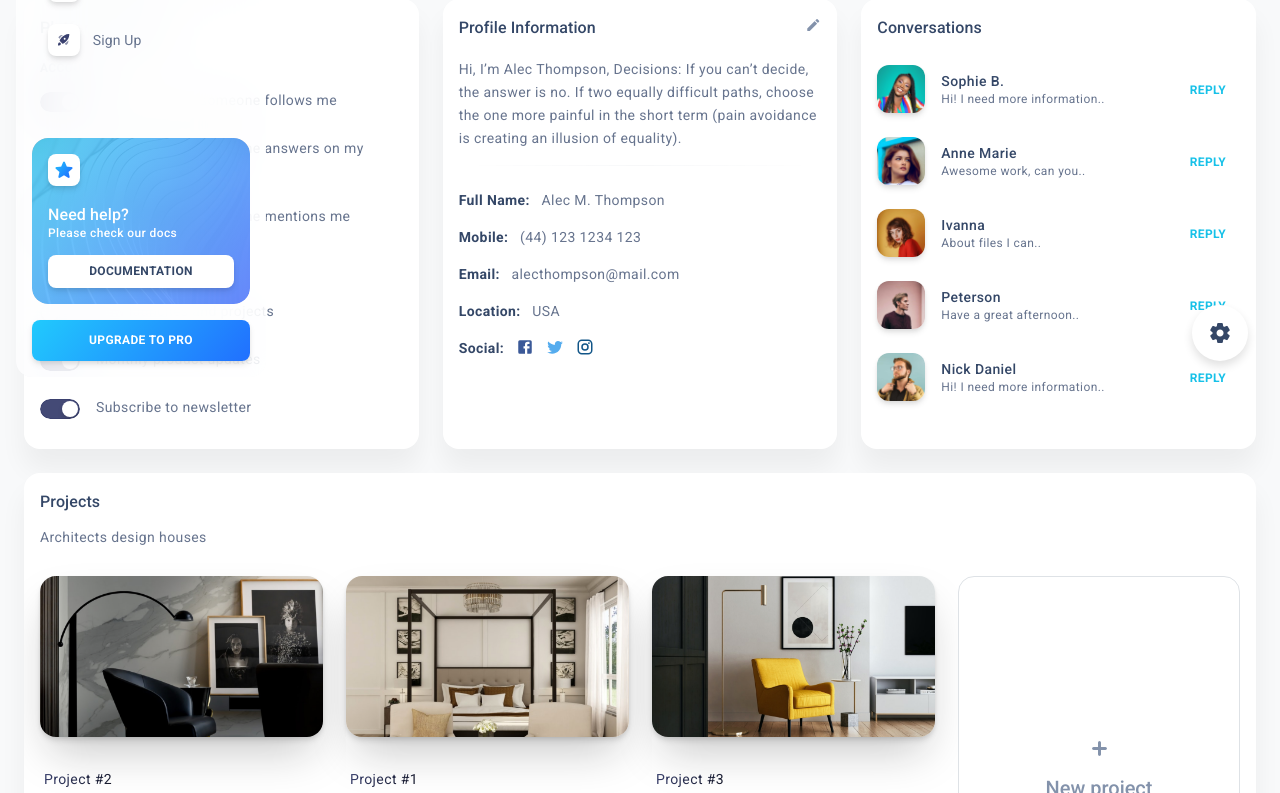
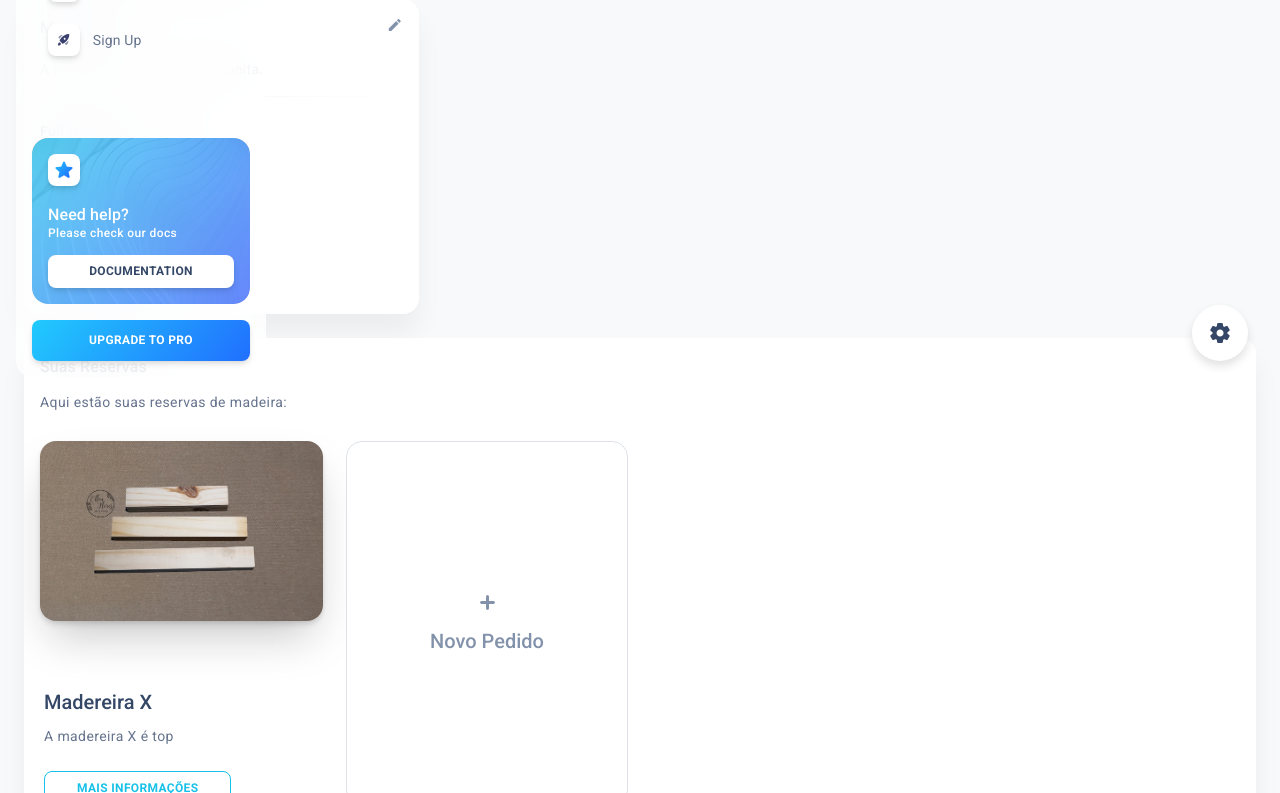
Before and after one commit to danielclm14/Reciclarte, a React (Create React App) app: page /profile in a window 1280 px wide. Shown: the part 407-1200 px from the top of the page. Built offline with nearby package versions, Linux system fonts and the light colour scheme.

Commit message:
Pagina do Perfil do Artesão

```diff
--- a/src/layouts/profile/components/Header/index.js
+++ b/src/layouts/profile/components/Header/index.js
@@ -31,7 +31,6 @@ import SoftAvatar from "components/SoftAvatar";
 import DashboardNavbar from "examples/Navbars/DashboardNavbar";
 
 // Soft UI Dashboard React icons
-import Cube from "examples/Icons/Cube";
 import Document from "examples/Icons/Document";
 import Settings from "examples/Icons/Settings";
 
@@ -41,6 +40,7 @@ import breakpoints from "assets/theme/base/breakpoints";
 // Images
 import burceMars from "assets/images/bruce-mars.jpg";
 import curved0 from "assets/images/curved-images/curved0.jpg";
+import lindomar from "../../../../imagens/lindomar.png"
 
 function Header() {
   const [tabsOrientation, setTabsOrientation] = useState("horizontal");
@@ -80,7 +80,7 @@ function Header() {
         sx={{
           backgroundImage: ({ functions: { rgba, linearGradient }, palette: { gradients } }) =>
             `${linearGradient(
-              rgba(gradients.info.main, 0.6),
+              rgba(gradients.info.main, 1.0),
               rgba(gradients.info.state, 0.6)
             )}, url(${curved0})`,
           backgroundSize: "cover",
@@ -103,7 +103,7 @@ function Header() {
         <Grid container spacing={3} alignItems="center">
           <Grid item>
             <SoftAvatar
-              src={burceMars}
+              src={lindomar}
               alt="profile-image"
               variant="rounded"
               size="xl"
@@ -113,10 +113,10 @@ function Header() {
           <Grid item>
             <SoftBox height="100%" mt={0.5} lineHeight={1}>
               <SoftTypography variant="h5" fontWeight="medium">
-                Alex Thompson
+                Lindomar
               </SoftTypography>
               <SoftTypography variant="button" color="text" fontWeight="medium">
-                CEO / Co-Founder
+                Artesão
               </SoftTypography>
             </SoftBox>
           </Grid>
@@ -128,9 +128,9 @@ function Header() {
                 onChange={handleSetTabValue}
                 sx={{ background: "transparent" }}
               >
-                <Tab label="App" icon={<Cube />} />
-                <Tab label="Message" icon={<Document />} />
-                <Tab label="Settings" icon={<Settings />} />
+
+                <Tab label="Mensagens" icon={<Document />} />
+                <Tab label="Configurações" icon={<Settings />} />
               </Tabs>
             </AppBar>
           </Grid>
--- a/src/layouts/profile/index.js
+++ b/src/layouts/profile/index.js
@@ -1,17 +1,3 @@
-/**
-=========================================================
-* Soft UI Dashboard React - v4.0.0
-=========================================================
-
-* Product Page: https://www.creative-tim.com/product/soft-ui-dashboard-react
-* Copyright 2022 Creative Tim (https://www.creative-tim.com)
-
-Coded by www.creative-tim.com
-
- =========================================================
-
-* The above copyright notice and this permission notice shall be included in all copies or substantial portions of the Software.
-*/
 
 // @mui material components
 import Grid from "@mui/material/Grid";
@@ -28,27 +14,17 @@ import SoftTypography from "components/SoftTypography";
 
 // Soft UI Dashboard React examples
 import DashboardLayout from "examples/LayoutContainers/DashboardLayout";
-import Footer from "examples/Footer";
 import ProfileInfoCard from "examples/Cards/InfoCards/ProfileInfoCard";
-import ProfilesList from "examples/Lists/ProfilesList";
 import DefaultProjectCard from "examples/Cards/ProjectCards/DefaultProjectCard";
 import PlaceholderCard from "examples/Cards/PlaceholderCard";
 
 // Overview page components
 import Header from "layouts/profile/components/Header";
-import PlatformSettings from "layouts/profile/components/PlatformSettings";
 
 // Data
-import profilesListData from "layouts/profile/data/profilesListData";
 
 // Images
-import homeDecor1 from "assets/images/home-decor-1.jpg";
-import homeDecor2 from "assets/images/home-decor-2.jpg";
-import homeDecor3 from "assets/images/home-decor-3.jpg";
-import team1 from "assets/images/team-1.jpg";
-import team2 from "assets/images/team-2.jpg";
-import team3 from "assets/images/team-3.jpg";
-import team4 from "assets/images/team-4.jpg";
+import pinus3 from "imagens/pinus3.jpg";
 
 function Overview() {
   return (
@@ -57,31 +33,28 @@ function Overview() {
       <SoftBox mt={5} mb={3}>
         <Grid container spacing={3}>
           <Grid item xs={12} md={6} xl={4}>
-            <PlatformSettings />
-          </Grid>
-          <Grid item xs={12} md={6} xl={4}>
             <ProfileInfoCard
-              title="profile information"
-              description="Hi, I’m Alec Thompson, Decisions: If you can’t decide, the answer is no. If two equally difficult paths, choose the one more painful in the short term (pain avoidance is creating an illusion of equality)."
+              title="Meu Perfil"
+              description="A madeira do lixo é a mais bonita. "
               info={{
-                fullName: "Alec M. Thompson",
-                mobile: "(44) 123 1234 123",
-                email: "alecthompson@mail.com",
-                location: "USA",
+                fullName: "Lindomar ",
+                mobile: "(81) 99616-1403",
+                email: "lindomar@gmail.com",
+                location: "Rua da Moeda, 232",
               }}
               social={[
                 {
-                  link: "https://www.facebook.com/CreativeTim/",
+                  link: "https://www.facebook.com/",
                   icon: <FacebookIcon />,
                   color: "facebook",
                 },
                 {
-                  link: "https://twitter.com/creativetim",
+                  link: "https://twitter.com/",
                   icon: <TwitterIcon />,
                   color: "twitter",
                 },
                 {
-                  link: "https://www.instagram.com/creativetimofficial/",
+                  link: "https://www.instagram.com/",
                   icon: <InstagramIcon />,
                   color: "instagram",
                 },
@@ -89,9 +62,7 @@ function Overview() {
               action={{ route: "", tooltip: "Edit Profile" }}
             />
           </Grid>
-          <Grid item xs={12} xl={4}>
-            <ProfilesList title="conversations" profiles={profilesListData} />
-          </Grid>
+
         </Grid>
       </SoftBox>
       <SoftBox mb={3}>
@@ -99,12 +70,12 @@ function Overview() {
           <SoftBox pt={2} px={2}>
             <SoftBox mb={0.5}>
               <SoftTypography variant="h6" fontWeight="medium">
-                Projects
+                Suas Reservas
               </SoftTypography>
             </SoftBox>
             <SoftBox mb={1}>
               <SoftTypography variant="button" fontWeight="regular" color="text">
-                Architects design houses
+                Aqui estão suas reservas de madeira:
               </SoftTypography>
             </SoftBox>
           </SoftBox>
@@ -112,73 +83,29 @@ function Overview() {
             <Grid container spacing={3}>
               <Grid item xs={12} md={6} xl={3}>
                 <DefaultProjectCard
-                  image={homeDecor1}
-                  label="project #2"
-                  title="modern"
-                  description="As Uber works through a huge amount of internal management turmoil."
+                  image={pinus3}
+                  // label="project #2"
+                  title="Madereira X"
+                  description="A madereira X é top"
                   action={{
                     type: "internal",
-                    route: "/pages/profile/profile-overview",
+                    route: "/tables",
                     color: "info",
-                    label: "view project",
+                    label: "Mais informações",
                   }}
-                  authors={[
-                    { image: team1, name: "Elena Morison" },
-                    { image: team2, name: "Ryan Milly" },
-                    { image: team3, name: "Nick Daniel" },
-                    { image: team4, name: "Peterson" },
-                  ]}
+
                 />
               </Grid>
+
               <Grid item xs={12} md={6} xl={3}>
-                <DefaultProjectCard
-                  image={homeDecor2}
-                  label="project #1"
-                  title="scandinavian"
-                  description="Music is something that every person has his or her own specific opinion about."
-                  action={{
-                    type: "internal",
-                    route: "/pages/profile/profile-overview",
-                    color: "info",
-                    label: "view project",
-                  }}
-                  authors={[
-                    { image: team3, name: "Nick Daniel" },
-                    { image: team4, name: "Peterson" },
-                    { image: team1, name: "Elena Morison" },
-                    { image: team2, name: "Ryan Milly" },
-                  ]}
-                />
-              </Grid>
-              <Grid item xs={12} md={6} xl={3}>
-                <DefaultProjectCard
-                  image={homeDecor3}
-                  label="project #3"
-                  title="minimalist"
-                  description="Different people have different taste, and various types of music."
-                  action={{
-                    type: "internal",
-                    route: "/pages/profile/profile-overview",
-                    color: "info",
-                    label: "view project",
-                  }}
-                  authors={[
-                    { image: team4, name: "Peterson" },
-                    { image: team3, name: "Nick Daniel" },
-                    { image: team2, name: "Ryan Milly" },
-                    { image: team1, name: "Elena Morison" },
-                  ]}
-                />
-              </Grid>
-              <Grid item xs={12} md={6} xl={3}>
-                <PlaceholderCard title={{ variant: "h5", text: "New project" }} outlined />
+                <PlaceholderCard title={{ variant: "h5", text: "Novo Pedido" }} outlined />
               </Grid>
             </Grid>
           </SoftBox>
         </Card>
       </SoftBox>
 
-      <Footer />
+      {/* <Footer /> */}
     </DashboardLayout>
   );
 }
```
Also changed, not shown: src/imagens/lindomar.png (added).
